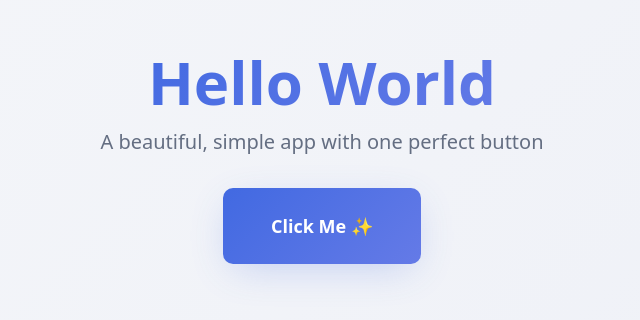
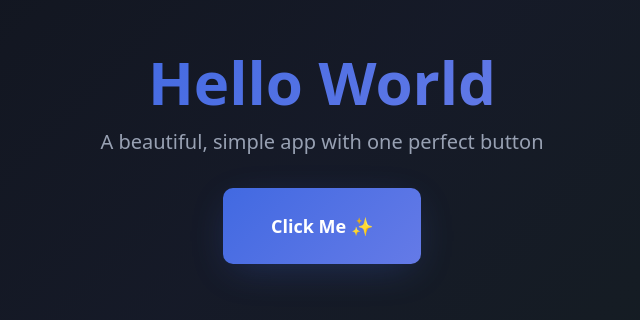
Before and after one commit to smravec/TrueBalance, a React (Vite) app: page / in a window 1280 px wide. Shown: the part 242-562 px from the top of the page, without its empty margins (318-958 px from the left). Built offline with nearby package versions, Linux system fonts and the light colour scheme; the HTML template or start-up script is replaced by a standard one.

Commit message:
Update background to be tech-related

```diff
--- a/src/index.css
+++ b/src/index.css
@@ -8,18 +8,18 @@ All colors MUST be HSL.
 
 @layer base {
   :root {
-    /* Modern gradient background */
-    --background: 220 30% 97%;
-    --background-gradient: linear-gradient(135deg, hsl(220 30% 97%), hsl(225 35% 95%));
-    --foreground: 220 13% 18%;
+    /* Modern tech gradient background */
+    --background: 220 25% 8%;
+    --background-gradient: linear-gradient(135deg, hsl(220 25% 8%), hsl(225 30% 12%), hsl(180 20% 10%));
+    --foreground: 220 15% 85%;
 
     /* Card styles */
-    --card: 0 0% 100%;
-    --card-foreground: 220 13% 18%;
+    --card: 220 20% 15%;
+    --card-foreground: 220 15% 85%;
 
     /* Popover styles */
-    --popover: 0 0% 100%;
-    --popover-foreground: 220 13% 18%;
+    --popover: 220 20% 15%;
+    --popover-foreground: 220 15% 85%;
 
     /* Primary - Royal blue */
     --primary: 225 73% 57%;
@@ -27,16 +27,16 @@ All colors MUST be HSL.
     --primary-foreground: 0 0% 100%;
     --primary-gradient: linear-gradient(135deg, hsl(225 73% 57%), hsl(230 73% 65%));
 
-    /* Secondary - Light blue-gray */
-    --secondary: 220 20% 92%;
-    --secondary-foreground: 220 13% 18%;
+    /* Secondary - Dark blue-gray */
+    --secondary: 220 25% 18%;
+    --secondary-foreground: 220 15% 85%;
 
     /* Muted colors */
-    --muted: 220 15% 90%;
-    --muted-foreground: 220 13% 45%;
+    --muted: 220 20% 20%;
+    --muted-foreground: 220 15% 65%;
 
     /* Accent colors - Teal */
-    --accent: 180 100% 25%;
+    --accent: 180 100% 30%;
     --accent-foreground: 0 0% 100%;
 
     /* Destructive colors */
@@ -44,9 +44,9 @@ All colors MUST be HSL.
     --destructive-foreground: 0 0% 100%;
 
     /* Border and input */
-    --border: 220 20% 88%;
-    --input: 220 20% 88%;
-    --ring: 180 100% 25%;
+    --border: 220 20% 25%;
+    --input: 220 20% 20%;
+    --ring: 180 100% 35%;
 
     /* Design system tokens */
     --radius: 0.75rem;
```
